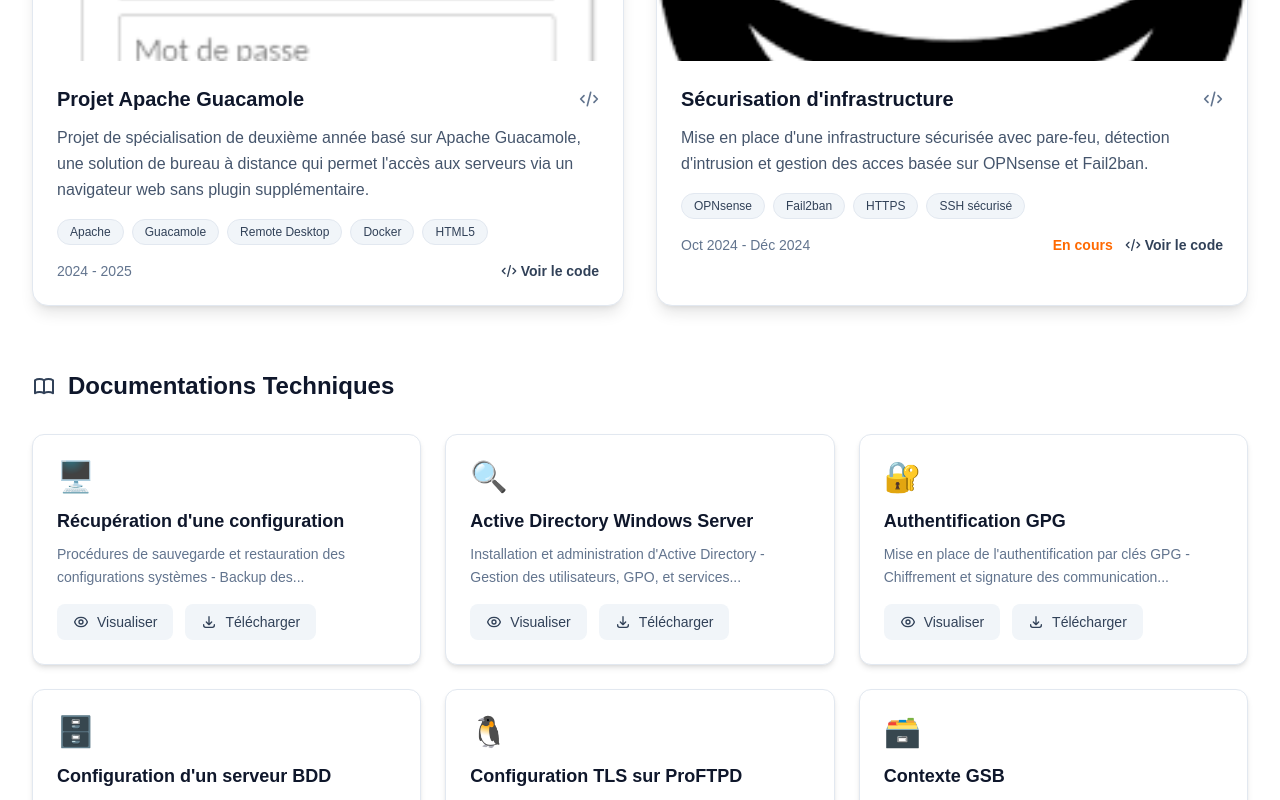
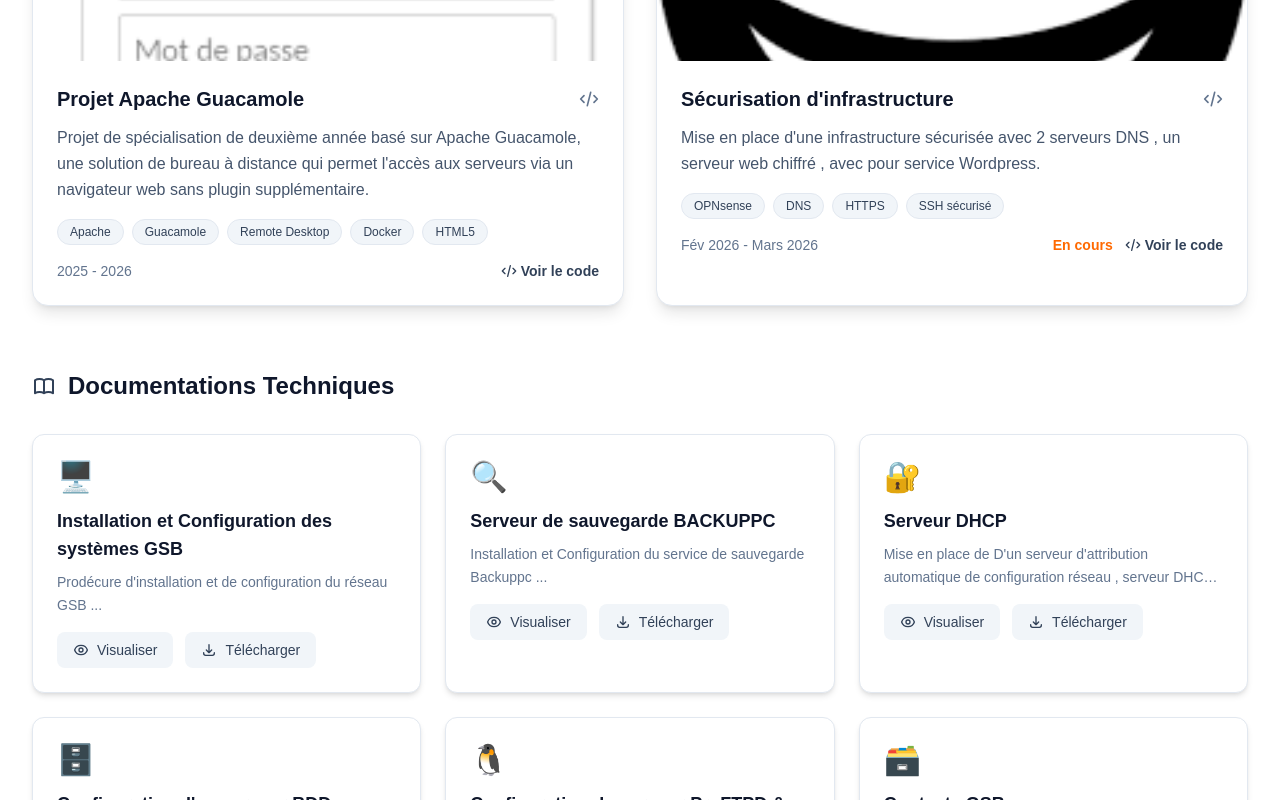
Before and after one commit to Mulho-MABIALA/danielle, a Next.js app: page /projets in a window 1280 px wide. Shown: the part 1580-2380 px from the top of the page. Built offline with nearby package versions, Linux system fonts and the light colour scheme.

Commit message:
ajout de documents et modification fichiers de Documentation

```diff
--- a/app/components/Projets.tsx
+++ b/app/components/Projets.tsx
@@ -27,15 +27,15 @@ export default function Projets() {
       description: 'Projet de spécialisation de deuxième année basé sur Apache Guacamole, une solution de bureau à distance qui permet l\'accès aux serveurs via un navigateur web sans plugin supplémentaire.',
       image: '/guacamole1.png',
       tags: ['Apache', 'Guacamole', 'Remote Desktop', 'Docker', 'HTML5'],
-      date: '2024 - 2025',
+      date: '2025 - 2026',
       github: '#',
     },
     {
       title: 'Sécurisation d\'infrastructure',
-      description: 'Mise en place d\'une infrastructure sécurisée avec pare-feu, détection d\'intrusion et gestion des acces basée sur OPNsense et Fail2ban.',
+      description: 'Mise en place d\'une infrastructure sécurisée avec 2 serveurs DNS , un serveur web chiffré , avec pour service Wordpress.',
       image: '/guacamole2.png',
-      tags: ['OPNsense', 'Fail2ban', 'HTTPS', 'SSH sécurisé'],
-      date: 'Oct 2024 - Déc 2024',
+      tags: ['OPNsense', 'DNS', 'HTTPS', 'SSH sécurisé'],
+      date: 'Fév 2026 - Mars 2026',
       github: '#',
       status: 'En cours',
     },
@@ -43,22 +43,22 @@ export default function Projets() {
 
   const docsAnnee2: Documentation[] = [
     {
-      title: 'Récupération d\'une configuration',
-      description: 'Procédures de sauvegarde et restauration des configurations systèmes - Backup des...',
+      title: 'Installation et Configuration des systèmes GSB ',
+      description: 'Prodécure d\'installation et de  configuration du réseau GSB ...',
       icon: '🖥️',
+      pdf: '/Installation&Configuration_Systeme.pdf',
+    },
+    {
+      title: 'Serveur de sauvegarde BACKUPPC',
+      description: 'Installation et Configuration du service de sauvegarde Backuppc ...',
+      icon: '🔍',
       pdf: '/Backuppc.pdf',
     },
     {
-      title: 'Active Directory Windows Server',
-      description: 'Installation et administration d\'Active Directory - Gestion des utilisateurs, GPO, et services...',
-      icon: '🔍',
-      pdf: '/Active_Directory.pdf',
-    },
-    {
-      title: 'Authentification GPG',
-      description: 'Mise en place de l\'authentification par clés GPG - Chiffrement et signature des communication...',
+      title: 'Serveur DHCP',
+      description: 'Mise en place de D\'un serveur d\'attribution automatique de configuration réseau , serveur DHCP ...',
       icon: '🔐',
-      pdf: '/Chiffrement_TLS.pdf',
+      pdf: '/DHCP.pdf',
     },
     {
       title: 'Configuration d\'un serveur BDD',
@@ -67,10 +67,10 @@ export default function Projets() {
       pdf: '/Maria_DB.pdf',
     },
     {
-      title: 'Configuration TLS sur ProFTPD',
-      description: 'Sécurisation d\'un serveur FTP avec ProFTPD - Configuration du chiffrement TLS et gestion d...',
+      title: 'Configuration du serveur ProFTPD & SAMBA',
+      description: 'Sécurisation d\'un serveur FTP avec ProFTPD - Configuration du serveur de partage de fichiers SAMBA ...',
       icon: '🐧',
-      pdf: '/Chiffrement_TLS.pdf',
+      pdf: '/Serveur_FTP&SAMBA.pdf',
     },
     {
       title: 'Contexte GSB',
```
Also changed, not shown: 1 other file (tests, documents, lock files or other folders).
